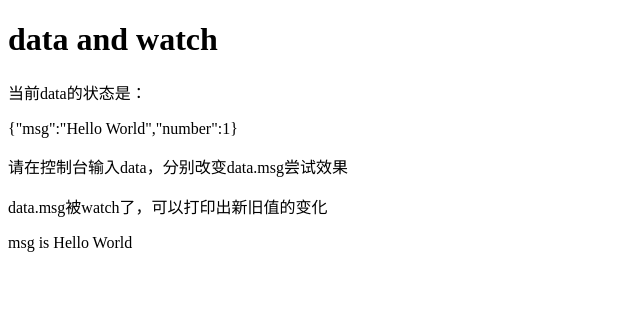
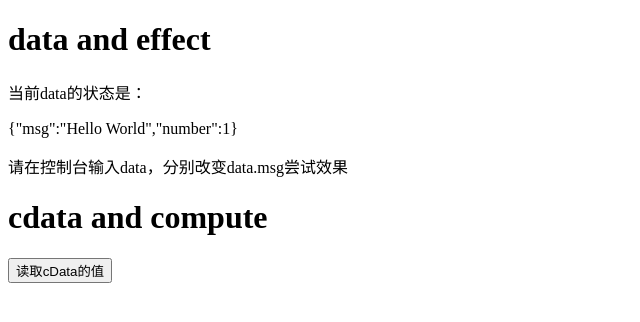
Before and after one commit to rickythink/vue-reactive, a website built with webpack: page public/index.html in a window 1280 px wide. Shown: the whole page, without its empty margins (0-640 px from the left). Built offline with nearby package versions, Linux system fonts and the light colour scheme.

Commit message:
feat: compute的实现

```diff
--- a/public/example.ts
+++ b/public/example.ts
@@ -1,4 +1,4 @@
-import { reactive, effect } from '../src'
+import { reactive, effect, computed } from '../src'
 
 const data = reactive({
   msg: 'Hello World',
@@ -9,8 +9,17 @@ effect(() => {
   document.getElementById('app').innerHTML = `
   <p>当前data的状态是：</p>
   ${JSON.stringify(data)}
-  <p>请在控制台输入data，分别改变data.msg尝试效果</p>
-  <p>data.msg被watch了，可以打印出新旧值的变化</p>
-  msg is ${data.msg} <br>`
+  <p>请在控制台输入data，分别改变data.msg尝试效果</p>`
 })
+
+const cData = computed(() => data.number * 2)
+const btn = document.createElement('button')
+btn.innerHTML = '读取cData的值'
+const info = document.createElement('p')
+btn.onclick = () => {
+  info.innerHTML = `cData的最新值为${cData.value}`
+}
+document.getElementById('capp').append(btn)
+document.getElementById('capp').append(info)
 ;(window as any).data = data
+;(window as any).cData = cData
--- a/public/index.html
+++ b/public/index.html
@@ -7,7 +7,9 @@
     <title>vue-reative</title>
   </head>
   <body>
-    <h1>data and watch</h1>
+    <h1>data and effect</h1>
     <div id="app"></div>
+    <h1>cdata and compute</h1>
+    <div id="capp"></div>
   </body>
 </html>
--- /dev/null
+++ b/src/computed.ts
@@ -0,0 +1,19 @@
+import { effect, ReactiveEffect } from './effect'
+
+interface ComputedRef {
+  effect: ReactiveEffect
+  readonly value: any
+}
+
+export function computed(fn: () => any): ComputedRef {
+  const getter = fn
+  const runner = effect(getter, { computed: true, lazy: true })
+  let value
+  return {
+    effect: runner,
+    get value() {
+      value = runner()
+      return value
+    }
+  }
+}
--- a/src/effect.ts
+++ b/src/effect.ts
@@ -1,4 +1,4 @@
-interface ReactiveEffect<T = any> {
+export interface ReactiveEffect<T = any> {
   /**
    * effect 函数
    */
--- a/src/index.ts
+++ b/src/index.ts
@@ -1,2 +1,3 @@
 export { reactive } from './reactive'
 export { effect } from './effect'
+export { computed } from './computed'
```
